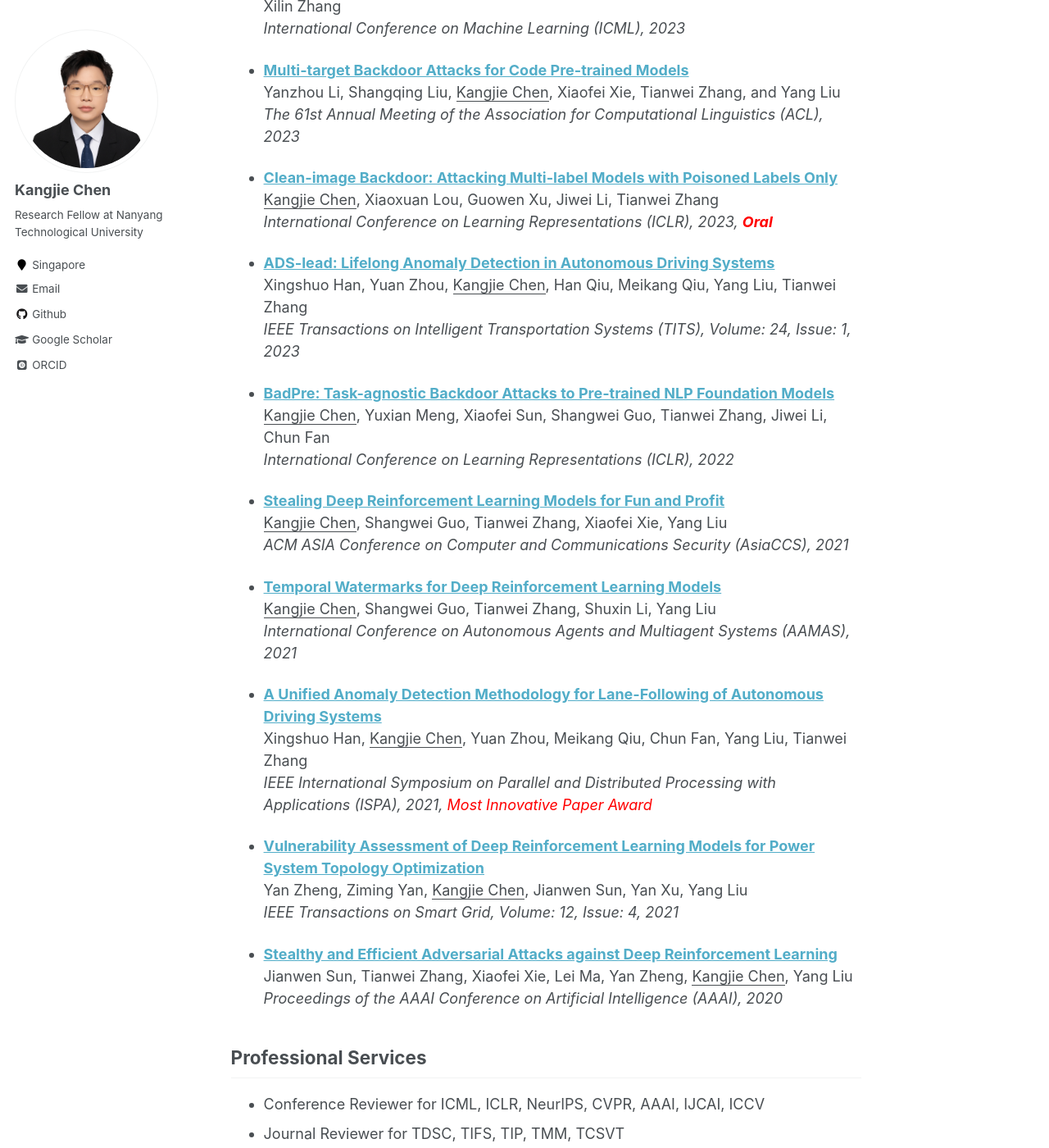
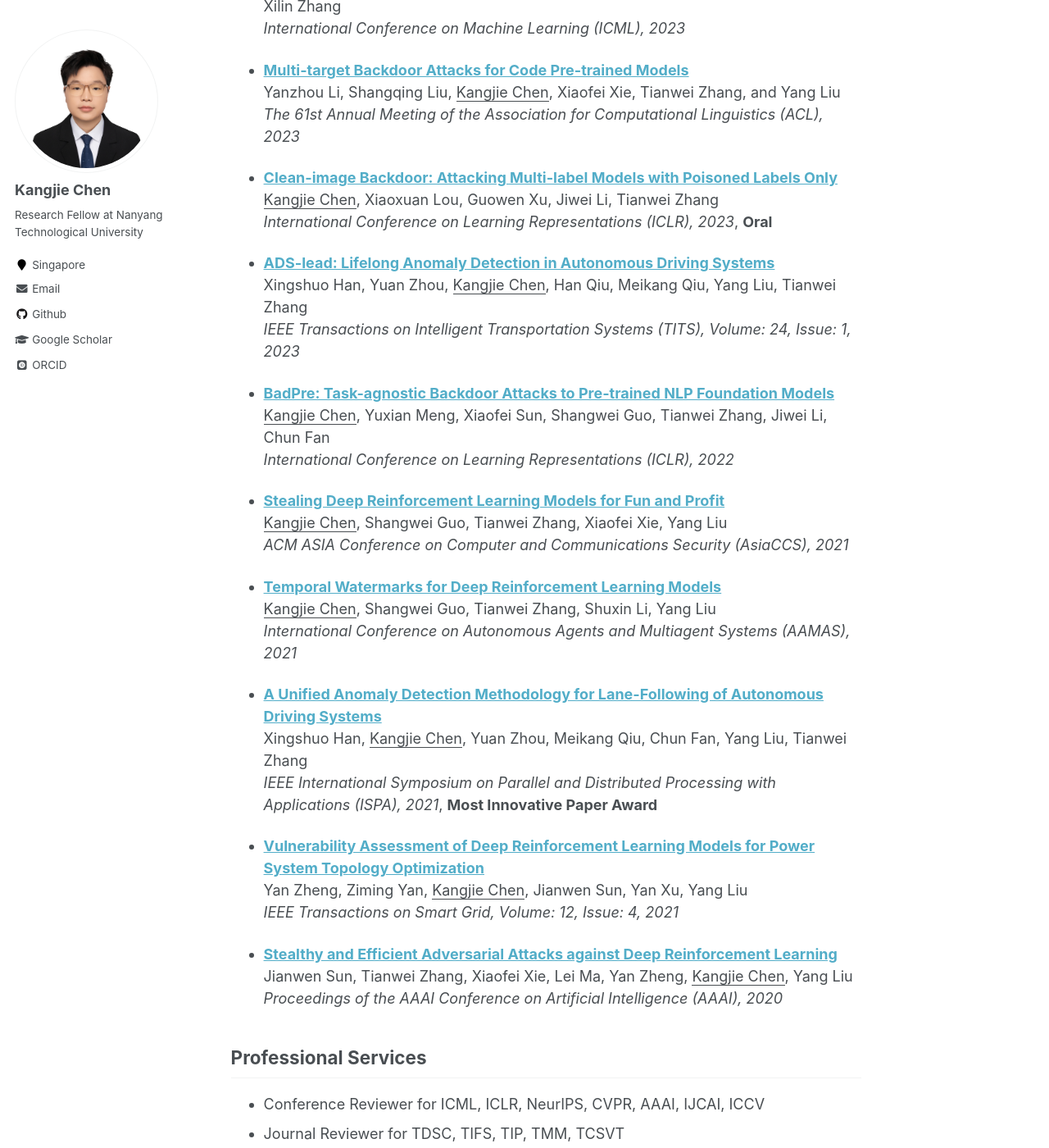
Before and after one commit to kangjie-chen/kangjie-chen.github.io, a Jekyll site: the page built from _pages/about.md, in a window 1280 px wide and 1400 px high, scrolled down 2310 px. Shown: the whole window at 82% size. Built offline with Jekyll 4.4.1, drawn with Linux system fonts in a browser that asks for light colours; some web fonts are replaced; some of the changed text lies outside the part shown.

Commit message:
Update about.md

```diff
--- a/_pages/about.md
+++ b/_pages/about.md
@@ -27,7 +27,7 @@ I am currently a Research Fellow at [Digital Trust Centre](https://www.ntu.edu.s
   <br/>
   Chunlong Xie, <u>Kangjie Chen</u>, Shangwei Guo, Shudong Zhang, Tianwei Zhang, Tao Xiang
   <br/>
-  *The Thirty-Ninth Annual Conference on Neural Information Processing Systems (NeurIPS), 2025, <span style="color:red"><b>Spotlight</b></span>*
+  *The Thirty-Ninth Annual Conference on Neural Information Processing Systems (NeurIPS), 2025*, **Spotlight**
 
 - **Analogy-based Multi-Turn Jailbreak against Large Language Models**
   <br/>
@@ -106,7 +106,7 @@ I am currently a Research Fellow at [Digital Trust Centre](https://www.ntu.edu.s
   <br/>
   <u>Kangjie Chen</u>, Xiaoxuan Lou, Guowen Xu, Jiwei Li, Tianwei Zhang
   <br/>
-  *International Conference on Learning Representations (ICLR), 2023, <span style="color:red"><b>Oral</b></span>*
+  *International Conference on Learning Representations (ICLR), 2023*, **Oral**
 
 - **[ADS-lead: Lifelong Anomaly Detection in Autonomous Driving Systems](https://kangjie-chen.github.io/files/2022_TITS_ADS-lead.pdf)**
   <br/>
@@ -136,7 +136,7 @@ I am currently a Research Fellow at [Digital Trust Centre](https://www.ntu.edu.s
   <br/>
   Xingshuo Han, <u>Kangjie Chen</u>, Yuan Zhou, Meikang Qiu, Chun Fan, Yang Liu, Tianwei Zhang
   <br/>
-  *IEEE International Symposium on Parallel and Distributed Processing with Applications (ISPA), 2021, <span style="color:red">Most Innovative Paper Award</span>*
+  *IEEE International Symposium on Parallel and Distributed Processing with Applications (ISPA), 2021*, **Most Innovative Paper Award**
 
 - **[Vulnerability Assessment of Deep Reinforcement Learning Models for Power System Topology Optimization](https://ieeexplore.ieee.org/document/9365691)**
   <br/>
```
